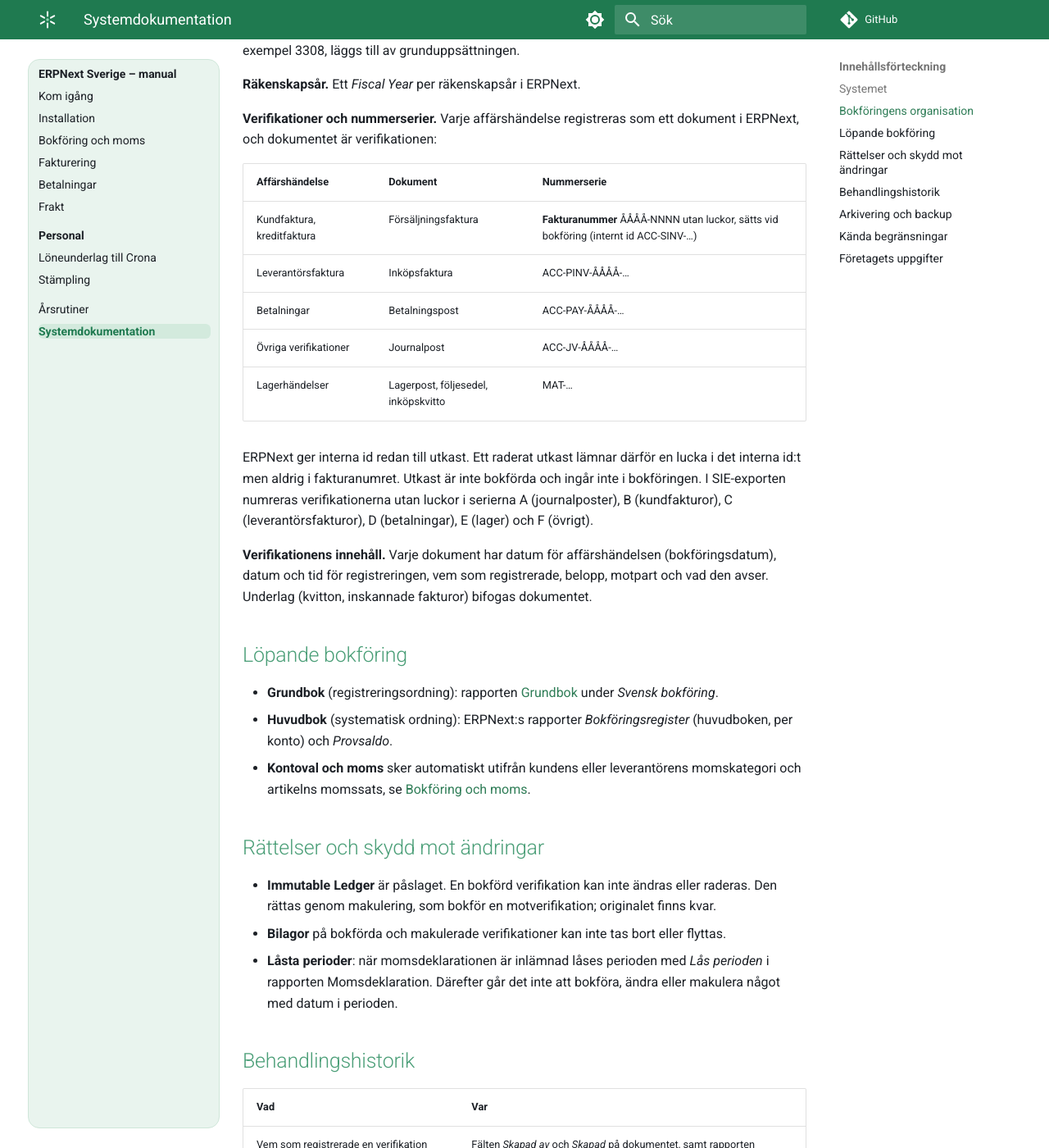
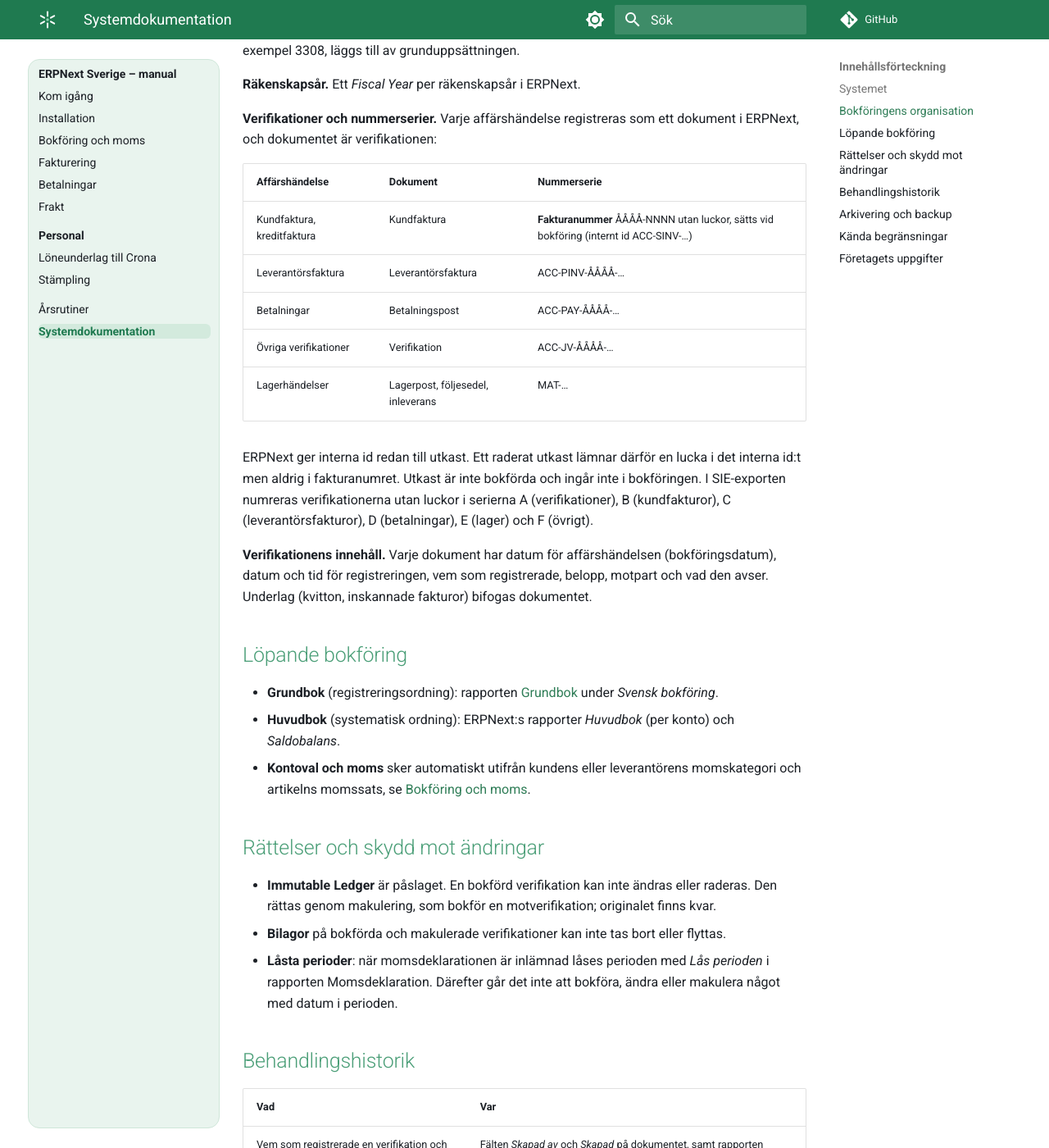
Before and after one commit to ubbe76/ERPNext-Sverige-docs, an MkDocs documentation site: the page built from docs/systemdokumentation.md, in a window 1280 px wide and 1400 px high, scrolled down 896 px. Shown: the whole window at 82% size. Built offline with MkDocs 1.6.1 and Material for MkDocs 9.7.7, drawn with Linux system fonts in a browser that asks for light colours; comment, search, counter and statistics services are not loaded; some of the changed text lies outside the part shown.

Commit message:
docs: follow the new glossary (Verifikation, Huvudbok, Kundfaktura, Inleverans)
Co-Authored-By: Claude Opus 5.5 <noreply@anthropic.com>
Claude-Session: https://claude.ai/code/session_01BefD5qiwHSk5weFM9qGwDU

```diff
--- a/docs/systemdokumentation.md
+++ b/docs/systemdokumentation.md
@@ -30,15 +30,15 @@ läggs till av grunduppsättningen.
 
 | Affärshändelse | Dokument | Nummerserie |
 |---|---|---|
-| Kundfaktura, kreditfaktura | Försäljningsfaktura | **Fakturanummer** ÅÅÅÅ-NNNN utan luckor, sätts vid bokföring (internt id ACC-SINV-…) |
-| Leverantörsfaktura | Inköpsfaktura | ACC-PINV-ÅÅÅÅ-… |
+| Kundfaktura, kreditfaktura | Kundfaktura | **Fakturanummer** ÅÅÅÅ-NNNN utan luckor, sätts vid bokföring (internt id ACC-SINV-…) |
+| Leverantörsfaktura | Leverantörsfaktura | ACC-PINV-ÅÅÅÅ-… |
 | Betalningar | Betalningspost | ACC-PAY-ÅÅÅÅ-… |
-| Övriga verifikationer | Journalpost | ACC-JV-ÅÅÅÅ-… |
-| Lagerhändelser | Lagerpost, följesedel, inköpskvitto | MAT-… |
+| Övriga verifikationer | Verifikation | ACC-JV-ÅÅÅÅ-… |
+| Lagerhändelser | Lagerpost, följesedel, inleverans | MAT-… |
 
 ERPNext ger interna id redan till utkast. Ett raderat utkast lämnar därför en lucka i det interna id:t men
 aldrig i fakturanumret. Utkast är inte bokförda och ingår inte i bokföringen. I SIE-exporten numreras
-verifikationerna utan luckor i serierna A (journalposter), B (kundfakturor), C (leverantörsfakturor),
+verifikationerna utan luckor i serierna A (verifikationer), B (kundfakturor), C (leverantörsfakturor),
 D (betalningar), E (lager) och F (övrigt).
 
 **Verifikationens innehåll.** Varje dokument har datum för affärshändelsen (bokföringsdatum), datum och tid för
@@ -48,8 +48,7 @@ bifogas dokumentet.
 ## Löpande bokföring
 
 - **Grundbok** (registreringsordning): rapporten [Grundbok](bokforing/index.md) under *Svensk bokföring*.
-- **Huvudbok** (systematisk ordning): ERPNext:s rapporter *Bokföringsregister* (huvudboken, per konto) och
-  *Provsaldo*.
+- **Huvudbok** (systematisk ordning): ERPNext:s rapporter *Huvudbok* (per konto) och *Saldobalans*.
 - **Kontoval och moms** sker automatiskt utifrån kundens eller leverantörens momskategori och artikelns
   momssats, se [Bokföring och moms](bokforing/index.md).
 
@@ -67,7 +66,7 @@ bifogas dokumentet.
 |---|---|
 | Vem som registrerade en verifikation och när | Fälten *Skapad av* och *Skapad* på dokumentet, samt rapporten Grundbok |
 | Ändringar av dokument och inställningar | Dokumentets *Aktivitet* (ändringshistorik) |
-| Makuleringar | Motverifikationer i Grundbok och Bokföringsregister, och dokumentets status |
+| Makuleringar | Motverifikationer i Grundbok och Huvudbok, och dokumentets status |
 | Inloggningar | ERPNext:s *Aktivitetslogg* |
 | Ändringar i programvaran | Versionshistoriken på GitHub |
 
```
Also changed, not shown: docs/bokforing/index.md (+1 -1 lines).
